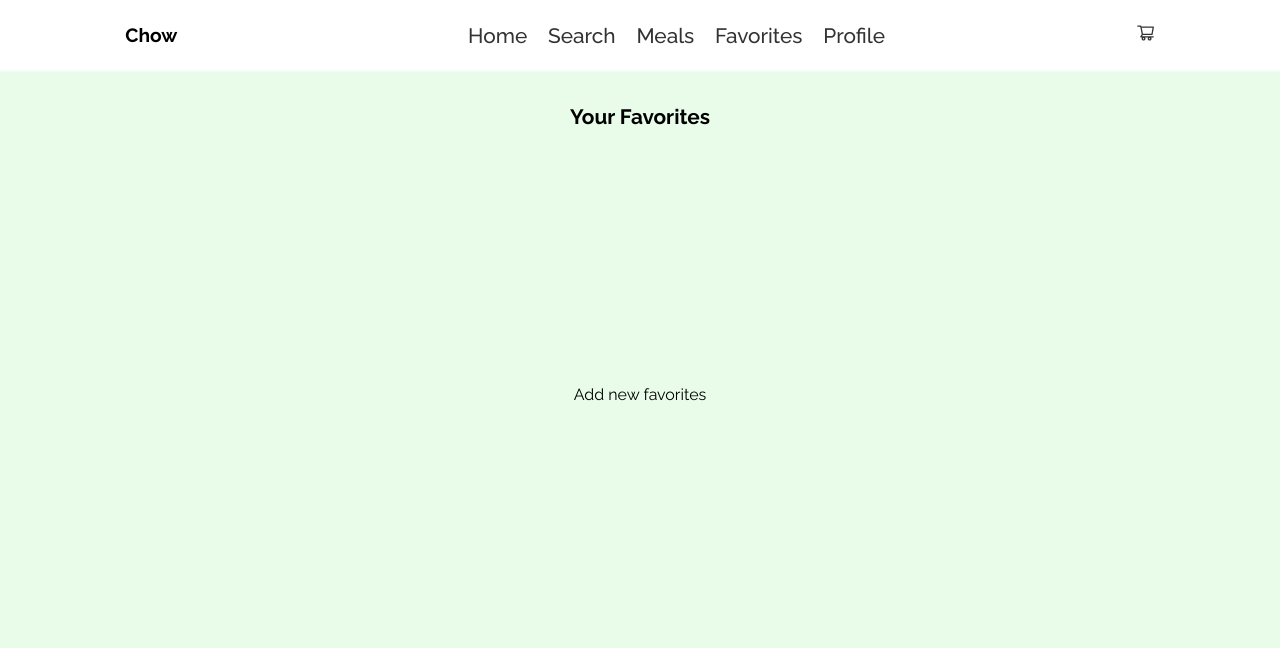
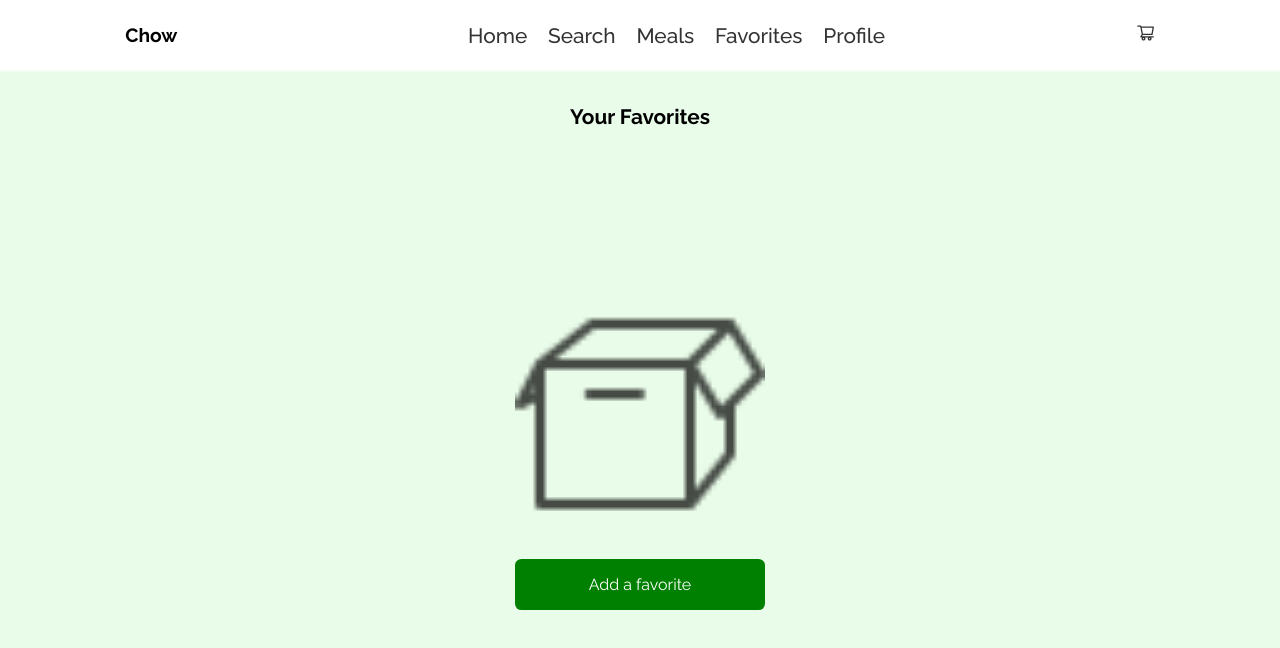
Before and after one commit to MrCandie/chow, a Next.js app: page /favorite in a window 1280 px wide. Shown: the top 648 px of the page. Built offline with nearby package versions, Linux system fonts and the light colour scheme.

Commit message:
another commit

```diff
--- a/components/favorites/Favorite.js
+++ b/components/favorites/Favorite.js
@@ -19,9 +19,12 @@ export default function Favorite() {
         {favoriteMeals.length !== 0 ? (
           <MealItem meal={favoriteMeals} />
         ) : (
-          <Link href="/meals" className="center">
-            Add new favorites
-          </Link>
+          <div className="center">
+            <div className="img">
+              <img src="/images/box.png" />
+            </div>
+            <Link href="/meals">Add a favorite</Link>
+          </div>
         )}
       </div>
     </section>
--- a/styles/globals.css
+++ b/styles/globals.css
@@ -45,3 +45,32 @@ a {
   border: 1px solid red;
   cursor: pointer;
 }
+.center {
+  text-align: center;
+  font-size: 1rem;
+  margin-top: 4rem;
+}
+.center a {
+  background: green;
+  display: block;
+  padding: 1rem;
+  color: #fff;
+  width: 250px;
+  text-align: center;
+  border-radius: 0.4rem;
+  margin: 1rem auto;
+  transition: transform 0.2s ease-in;
+}
+.center a:active {
+  transform: scale(0.5);
+}
+
+.center .img {
+  width: 250px;
+  opacity: 0.7;
+  /* margin: 5rem auto; */
+  text-align: center;
+}
+.center .img img {
+  width: 100%;
+}
```
Also changed, not shown: public/images/box.png (added).
